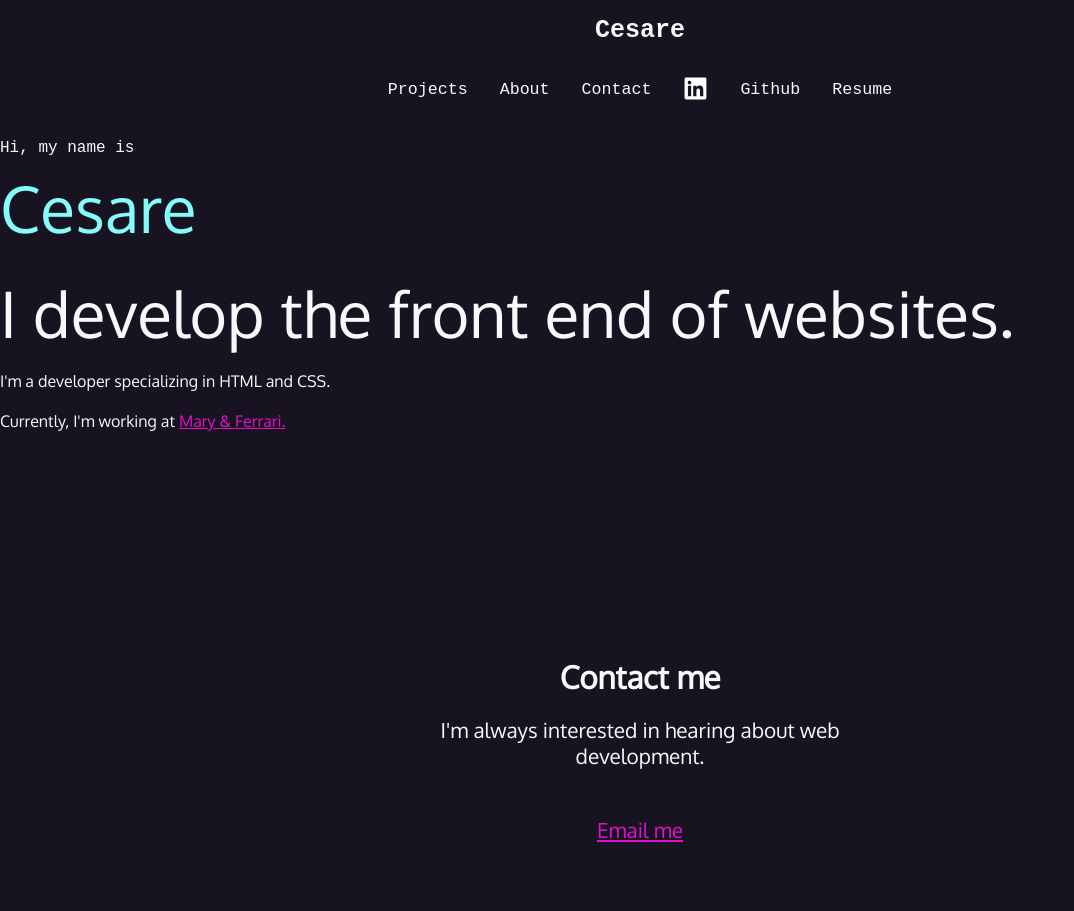
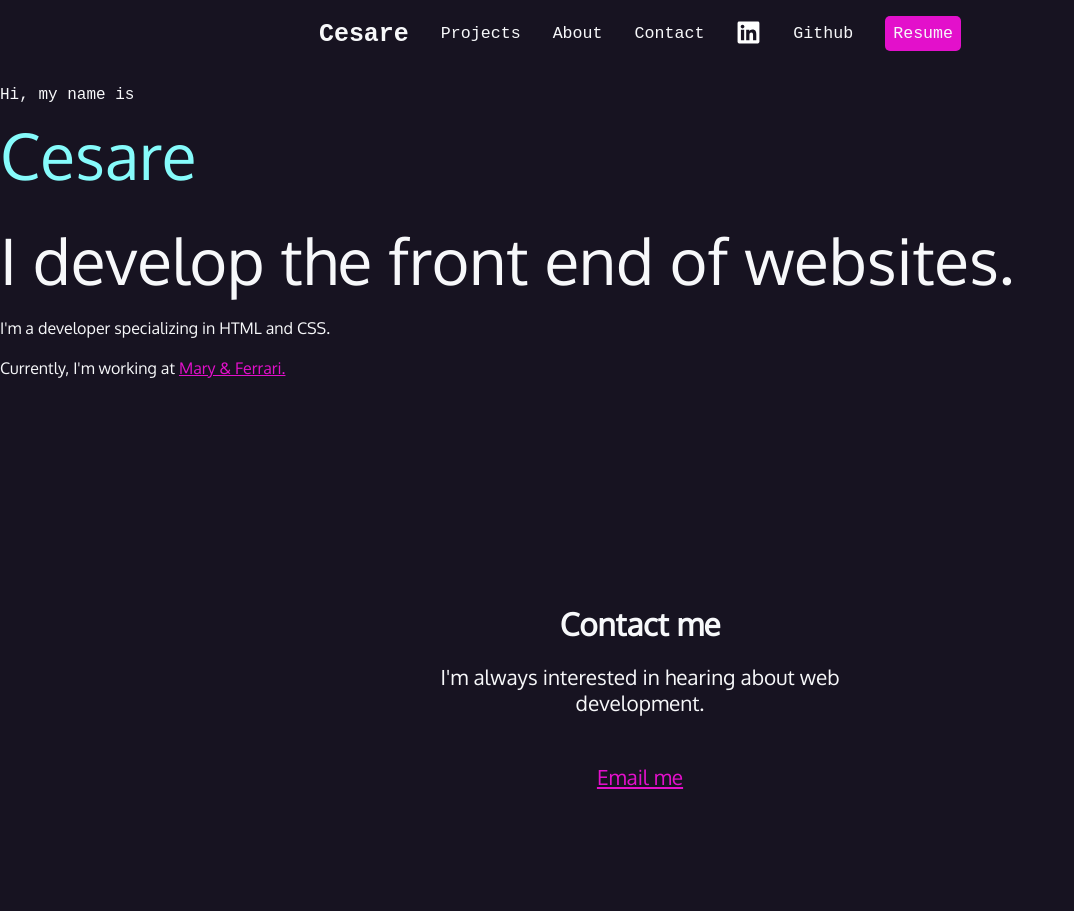
Before and after one commit to cesareferrari/fm-css-start, a plain HTML site: page index.html in a window 1280 px wide. Shown: the whole page, without its empty margins (0-1074 px from the left). After the commit the page ends 859 px from the top, so only its background shows below. Drawn offline with Linux system fonts and the light colour scheme; a web font is replaced by a local one.

Commit message:
Add styles

```diff
--- a/index.html
+++ b/index.html
@@ -33,7 +33,7 @@
             <span class="sr-only">Linkedin</span>
           </a></li>
           <li><a href="#">Github</a></li>
-          <li><a href="#">Resume</a></li>
+          <li><a href="#" class="button">Resume</a></li>
       </ul>
     </nav>
 
--- a/style.css
+++ b/style.css
@@ -125,3 +125,27 @@ nav a svg {
 .sr-only {
     display: none;
 }
+
+.button {
+    background-color: var(--magenta);
+    padding: 0.5rem;
+    border-radius: 5px;
+}
+
+.button:hover {
+    color: var(--white);
+    background-color: var(--hotmag);
+}
+
+@media (min-width: 850px) {
+    nav {
+        max-width: 1200px;
+        margin: 0 auto;
+    }
+
+    nav li:first-child {
+        flex-basis: auto;
+        text-align: left;
+        /* margin-right: auto; */
+    }
+}
```
